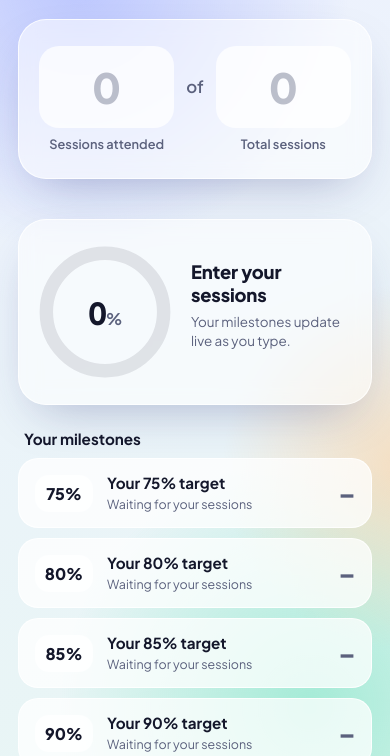
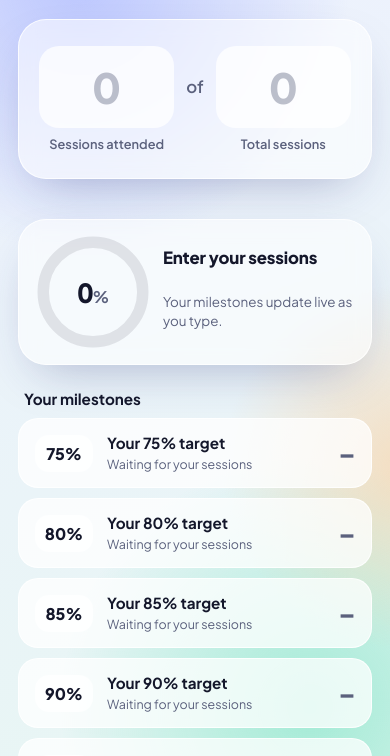
Before and after one commit to Aryan-9907/Attendance-Calculator, a plain HTML site: page index.html in a window 390 px wide. Shown: the part 77-833 px from the top of the page. Drawn offline with Linux system fonts and the light colour scheme.

Commit message:
Updated mobile layout, disabled horizontal scrolling, and improved code comments.

```diff
--- a/script.js
+++ b/script.js
@@ -2,10 +2,14 @@
    Reads the user's values, validates them, and updates the result card
    and every milestone row on the page. */
 (function(){
-  // Cache frequently used elements instead of querying the document repeatedly.
+  // Cache the DOM elements once to avoid repeated document lookups.
   var $=function(id){return document.getElementById(id)};
   var att=$('att'),tot=$('tot'),msg=$('msg'),res=$('result'),list=$('list'),fg=$('fg');
+
+  // Store the milestone targets and progress-ring circumference.
   var MILES=[75,80,85,90,95],CIRC=2*Math.PI*48,queued=false,quiet=true;
+
+  // Respect the user's operating-system preference for reduced motion.
   var reduce=matchMedia('(prefers-reduced-motion: reduce)').matches;
 
   // Initialize the progress ring so it starts empty.
--- a/style.css
+++ b/style.css
@@ -52,7 +52,11 @@ body {
   color:var(--text);
   background:linear-gradient(160deg,var(--bg1),var(--bg2));
   min-height:100vh;
+  /* Prevent accidental sideways movement while preserving vertical scrolling. */
+  width:100%;
+  max-width:100%;
   overflow-x:hidden;
+  overflow-x:clip;
   position:relative;
   -webkit-font-smoothing:antialiased;
 }
@@ -96,6 +100,7 @@ main {
   position:relative;
   z-index:1;
   max-width:460px;
+  width:100%;
   margin:0 auto;
   padding:28px 18px 40px;
 }
@@ -236,16 +241,17 @@ h1 {
 }
 
 .hero {
-  padding:26px 20px;
+  /* Keep the percentage card compact so all primary results stay near the top. */
+  padding:16px 18px;
   display:flex;
   align-items:center;
-  gap:20px;
+  gap:14px;
 }
 
 .ring {
   position:relative;
-  width:132px;
-  height:132px;
+  width:112px;
+  height:112px;
   flex:none;
 }
 
@@ -277,7 +283,7 @@ h1 {
   inset:0;
   display:grid;
   place-items:center;
-  font-size:1.9rem;
+  font-size:1.65rem;
   font-weight:800;
   letter-spacing:-.03em;
 }
@@ -294,11 +300,11 @@ h1 {
 }
 
 .verdict .big {
-  font-size:1.15rem;
+  font-size:1.05rem;
   font-weight:800;
   letter-spacing:-.01em;
   line-height:1.25;
-  min-height:2.5em;
+  min-height:2.3em;
 }
 
 .verdict .big b {
@@ -311,7 +317,7 @@ h1 {
   font-size:.84rem;
   color:var(--muted);
   line-height:1.45;
-  min-height:3.9em;
+  min-height:3.35em;
 }
 
 /* =====================================================
@@ -442,6 +448,22 @@ small:empty {
   .hero {
     flex-direction:column;
     text-align:center;
+    gap:8px;
+    padding:12px 14px;
+  }
+
+  .ring {
+    width:96px;
+    height:96px;
+  }
+
+  .pct {
+    font-size:1.45rem;
+  }
+
+  .verdict .big,
+  .verdict p {
+    min-height:0;
   }
 
   .field input {
```
Also changed, not shown: index.html (+5 -5 lines).
